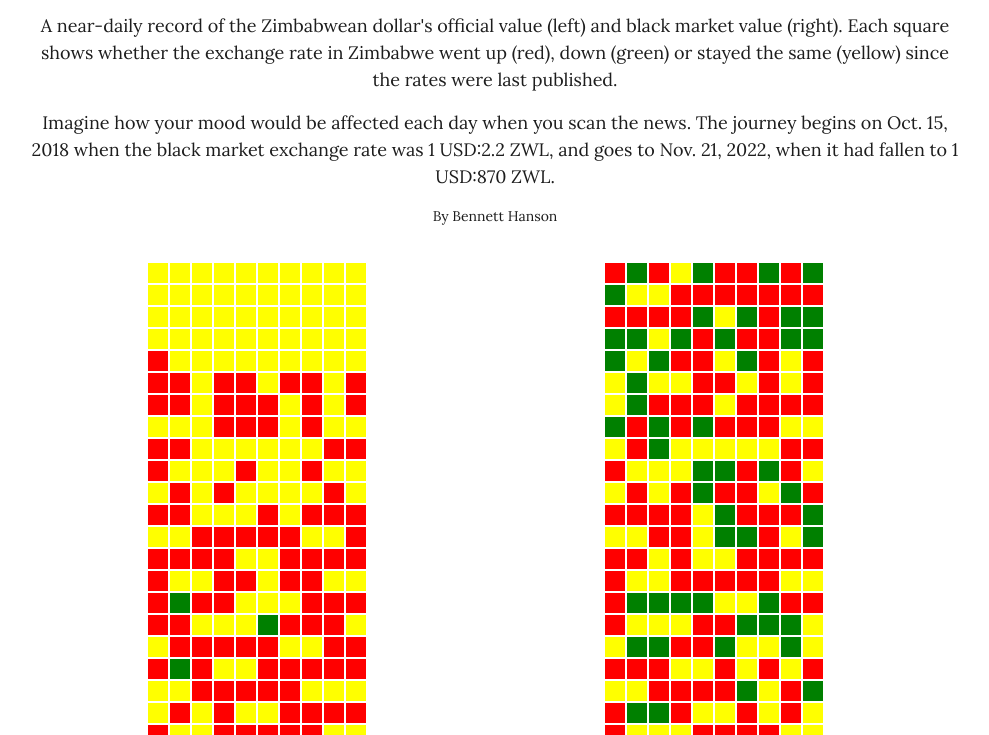
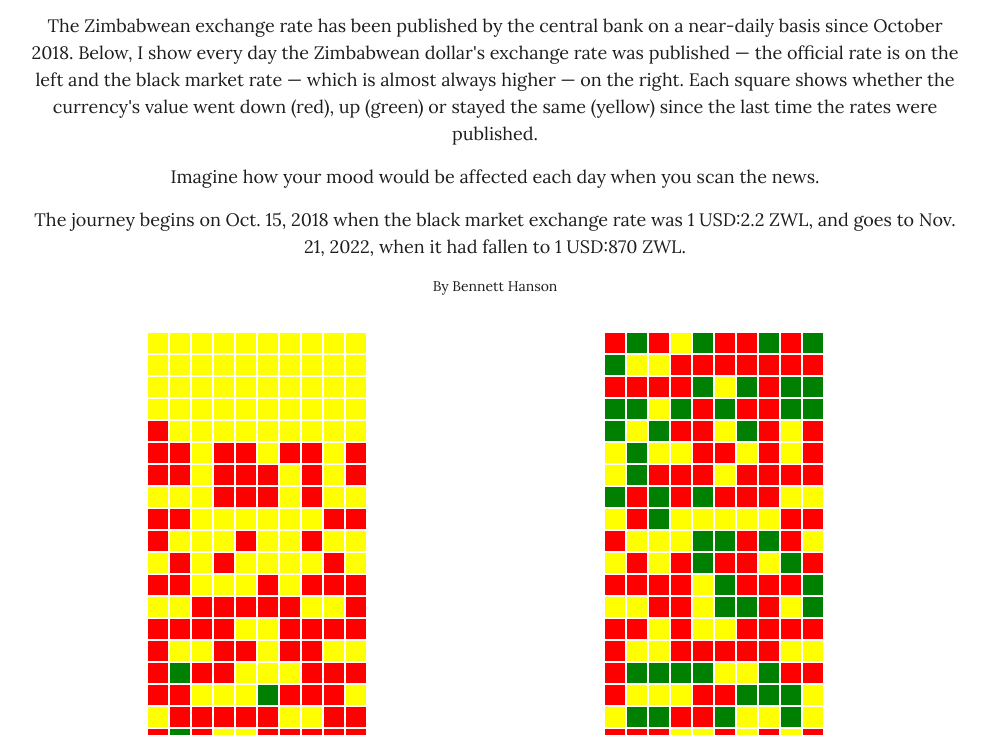
Before and after one commit to bennett-gpj/Zim-exchange-rates, a plain HTML site: page index.html in a window 1280 px wide. Shown: the part 65-800 px from the top of the page, without its empty margins (145-1134 px from the left). Drawn offline with nearby package versions, Linux system fonts and the light colour scheme.

Commit message:
rewrote intro

```diff
--- a/index.html
+++ b/index.html
@@ -262,8 +262,9 @@
       <div class="row justify-content-center">
         <div class="col-lg-9 col-11">
           <h3 class="text-h3 font-secondary mb-3" style="text-align: center;">Four years of economic trauma in Zimbabwe</h3>
-          <p class="text-h4 font-secondary mb-3" style="font-size: 18px; text-align: center;">A near-daily record of the Zimbabwean dollar's official value (left) and black market value (right). Each square shows whether the exchange rate in Zimbabwe went up (red), down (green) or stayed the same (yellow) since the rates were last published.</p>
-          <p class="text-h4 font-secondary mb-3" style="font-size: 18px; text-align: center;">Imagine how your mood would be affected each day when you scan the news. The journey begins on Oct. 15, 2018 when the black market exchange rate was 1 USD:2.2 ZWL, and goes to Nov. 21, 2022, when it had fallen to 1 USD:870 ZWL.</p>
+          <p class="text-h4 font-secondary mb-3" style="font-size: 18px; text-align: center;">The Zimbabwean exchange rate has been published by the central bank on a near-daily basis since October 2018. Below, I show every day the Zimbabwean dollar's exchange rate was published — the official rate is on the left and the black market rate — which is almost always higher — on the right. Each square shows whether the currency's value went down (red), up (green) or stayed the same (yellow) since the last time the rates were published.</p>
+          <p class="text-h4 font-secondary mb-3" style="font-size: 18px; text-align: center;">Imagine how your mood would be affected each day when you scan the news.</p>
+          <p class="text-h4 font-secondary mb-3" style="font-size: 18px; text-align: center;">The journey begins on Oct. 15, 2018 when the black market exchange rate was 1 USD:2.2 ZWL, and goes to Nov. 21, 2022, when it had fallen to 1 USD:870 ZWL.</p>
           <p class="text-h4 font-secondary mb-3" style="font-size: 14px; text-align: center; margin-top: 15px;">By Bennett Hanson</p>
     <p> </p>
     <div class="svg-container">
```
